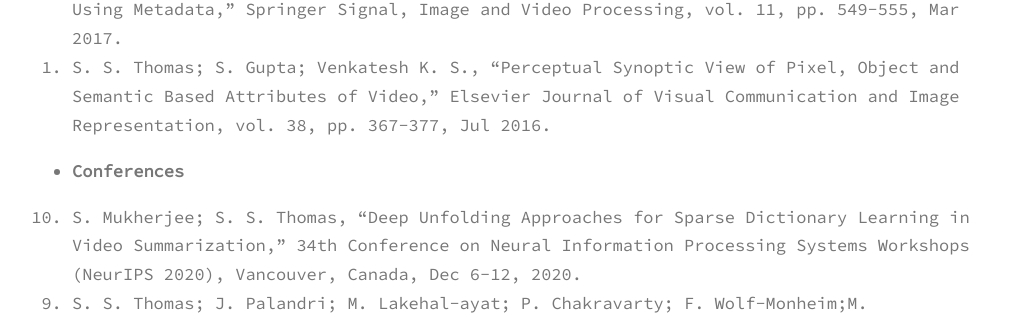
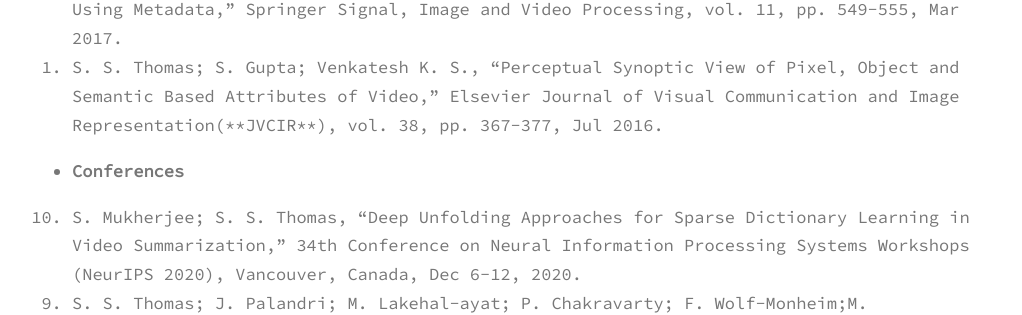
Before and after one commit to sinnuthomas/sinnuthomas.github.io, a Jekyll site: the page built from publications.md, in a window 1280 px wide. Shown: the part 714-1029 px from the top of the page, without its empty margins (128-1150 px from the left). Built offline with Jekyll 4.4.1, drawn with Linux system fonts in a browser that asks for light colours.

Commit message:
Update publications.md

```diff
--- a/publications.md
+++ b/publications.md
@@ -13,7 +13,7 @@ permalink: /publications/
   <li>S. S. Thomas; S. Gupta; Venkatesh K. S., “Event Detection on Roads Using Perceptual Video Summarization,” in IEEE Transactions on Intelligent Transportation Systems, vol. 19, no. 9, pp. 2944-2954, Sep 2018.</li>
   <li>S. S. Thomas; S. Gupta; Venkatesh K. S., “Perceptual Video Summarization - a New Framework for Video Summarization,” in IEEE Transactions on Circuits and Systems for Video Technology, vol. 27, no. 8, pp. 1790-1802, Aug 2017.</li>
   <li>S. S. Thomas; S. Gupta; Venkatesh K. S., “Perceptual Synoptic View based Video Retrieval Using Metadata,” Springer Signal, Image and Video Processing, vol. 11, pp. 549-555, Mar 2017.</li>
-  <li>S. S. Thomas; S. Gupta; Venkatesh K. S., “Perceptual Synoptic View of Pixel, Object and Semantic Based Attributes of Video,” Elsevier Journal of Visual Communication and Image Representation, vol. 38, pp. 367-377, Jul 2016.</li>
+  <li>S. S. Thomas; S. Gupta; Venkatesh K. S., “Perceptual Synoptic View of Pixel, Object and Semantic Based Attributes of Video,” Elsevier Journal of Visual Communication and Image Representation(**JVCIR**), vol. 38, pp. 367-377, Jul 2016.</li>
 </ol>
 
 
```
